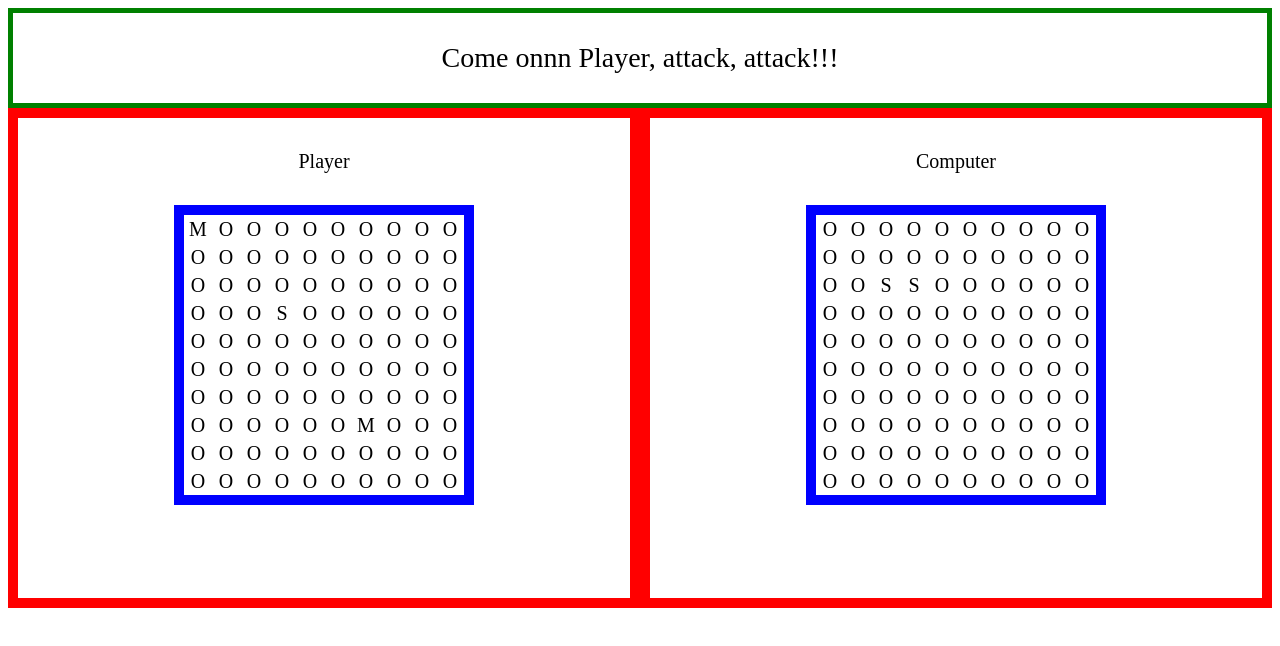
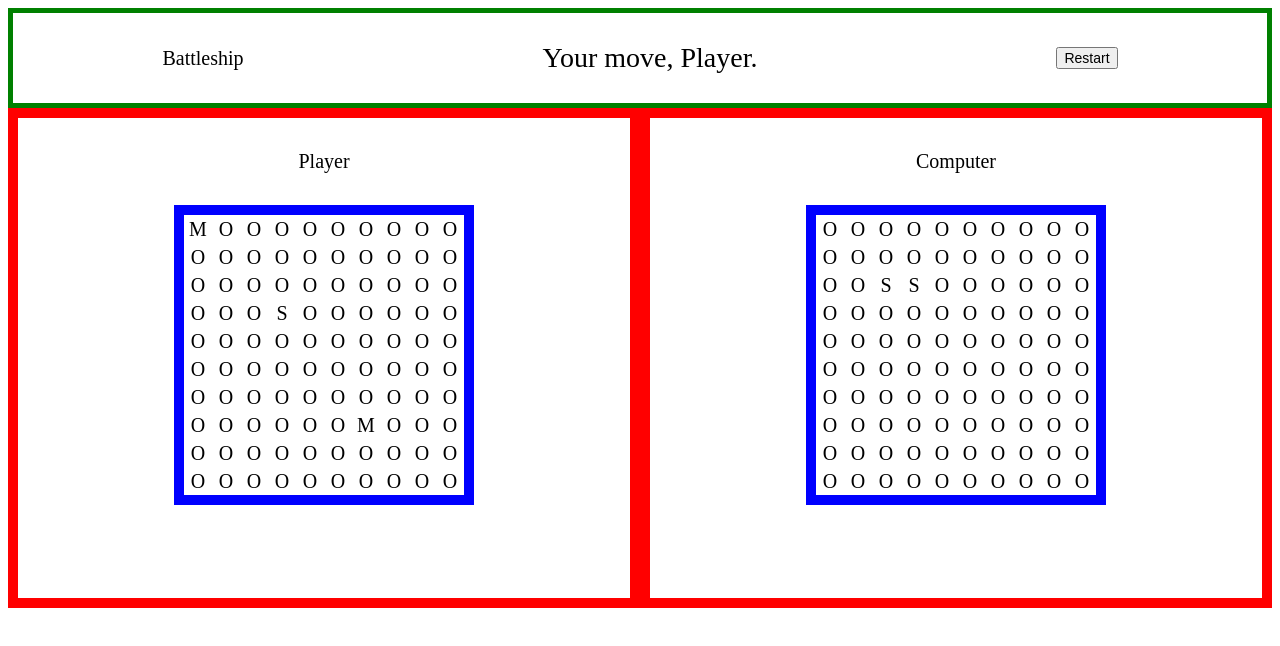
Before and after one commit to FlagonDragon/battleship, a website built with webpack: page src/template.html in a window 1280 px wide. Built offline with nearby package versions, Linux system fonts and the light colour scheme.

Commit message:
add restart button

```diff
--- a/src/index.js
+++ b/src/index.js
@@ -102,11 +102,13 @@ function play() {
     otherPlayer = currentPlayer;
     currentPlayer = newCurrentPlayer;
 
-    instruction.textContent = `Come onnn ${currentPlayer.name}, attack, attack!!!`;
+    instruction.textContent = `Your move, ${currentPlayer.name}.`;
 
     if (currentPlayer.name == 'Computer') {
 
       setTimeout(function() {
+        console.log(currentPlayer.name);
+
         currentPlayer.makeMove(otherPlayer);
         play();
       }, 2000)
@@ -117,17 +119,20 @@ function play() {
 
 
   if (gameState == 'over') {
+
     instruction.textContent = `${currentPlayer.name} wins!!!`;
 
-    let playBtn = document.createElement('button');
-    playBtn.textContent = 'Play again?'
-    instruction.appendChild(playBtn);
+  }
 
-    playBtn.onclick = () => {
+  refreshBoard();
 
-      if (gameState == 'over') {
+}
 
-        console.log('clicked!!');
+// console.log(player1.gameBoard.receiveAttack(0, 0));
+
+const restart = document.getElementById('restart');
+
+restart.onclick = () => {
 
   player1 = new Player;
   player2 = new Computer;
@@ -139,25 +144,12 @@ function play() {
   player1.gameBoard.placeShip(5, 7, 4, 'hor');
   player2.gameBoard.placeShip(2, 2, 2, 'hor');
 
-        console.log(player1.gameBoard.shipsRemaining());
-        console.log(player2.gameBoard.shipsRemaining());
-
   gameState = 'live';
   console.log(gameState);
 
   play();
 
-      }
-
 };
-
-  }
-
-  refreshBoard();
-
-}
-
-// console.log(player1.gameBoard.receiveAttack(0, 0));
 
 player2Name.onclick = () => {
   player2.makeMove(player1);
--- a/src/styles.css
+++ b/src/styles.css
@@ -15,11 +15,16 @@
     border: 5px solid green;
     display: flex;
     align-items: center;
-    justify-content: center;
+    justify-content: space-around;
+    font-size: 20px;
 }
 
 #instruction {
     font-size: 28px;
+}
+
+#restart {
+    font-size: 14px;
 }
 
 .content {
--- a/src/template.html
+++ b/src/template.html
@@ -10,7 +10,9 @@
     <div id="container">
 
         <div id="header">
+            <div id="title">Battleship</div>
             <div id="instruction"></div>
+            <Button id="restart">Restart</Button>
         </div>
 
         <div class="playerWindow" id="window1">
```
Lines whose indentation alone changed are shown as unchanged.
